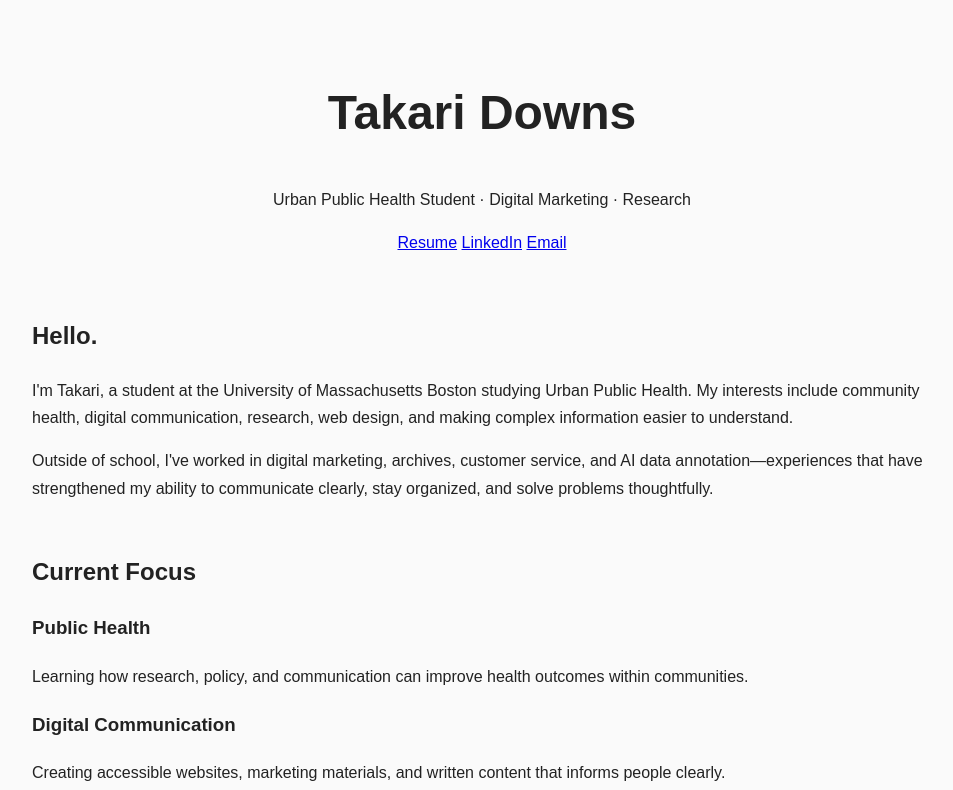
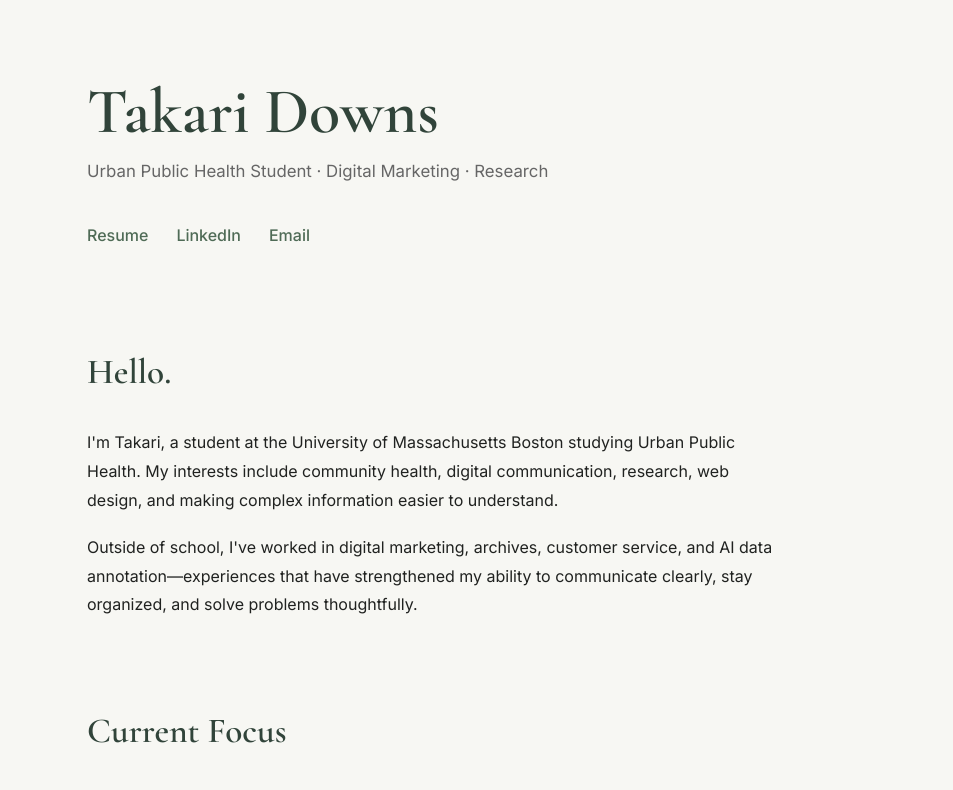
Before and after one commit to Tikyra/my-new-website, a plain HTML site: page index.html in a window 1280 px wide. Shown: the top 790 px of the page, without its empty margins (158-1111 px from the left). Drawn offline with nearby package versions, Linux system fonts and the light colour scheme.

Commit message:
Update style.css
actually stylize.

```diff
--- a/style.css
+++ b/style.css
@@ -1,26 +1,232 @@
+:root{
+
+--bg:#f7f7f3;
+--card:#ffffff;
+
+--text:#202220;
+
+--accent:#4f6b56;
+
+--accent-dark:#31443a;
+
+--border:#d7ddd7;
+
+}
+
+*{
+margin:0;
+padding:0;
+box-sizing:border-box;
+}
+
+html{
+scroll-behavior:smooth;
+}
+
 body{
-    font-family: Arial, Helvetica, sans-serif;
-    max-width:900px;
-    margin:auto;
-    padding:40px;
-    line-height:1.7;
-    background:#fafafa;
-    color:#222;
+
+background:var(--bg);
+
+color:var(--text);
+
+font-family:Inter,sans-serif;
+
+line-height:1.8;
+
+}
+
+.container{
+
+max-width:850px;
+
+margin:auto;
+
+padding:80px 30px;
+
 }
 
 header{
-    text-align:center;
-    margin-bottom:60px;
+
+margin-bottom:90px;
+
 }
 
 h1{
-    font-size:3rem;
+
+font-family:"Cormorant Garamond",serif;
+
+font-size:4rem;
+
+font-weight:600;
+
+line-height:1;
+
+margin-bottom:12px;
+
+color:var(--accent-dark);
+
+}
+
+.subtitle{
+
+font-size:1.05rem;
+
+color:#666;
+
+margin-bottom:35px;
+
+}
+
+nav{
+
+display:flex;
+
+gap:28px;
+
+flex-wrap:wrap;
+
+}
+
+nav a{
+
+text-decoration:none;
+
+color:var(--accent);
+
+font-weight:500;
+
+transition:.2s;
+
+}
+
+nav a:hover{
+
+color:var(--accent-dark);
+
+}
+
+section{
+
+margin-bottom:80px;
+
 }
 
 h2{
-    margin-top:40px;
+
+font-family:"Cormorant Garamond",serif;
+
+font-size:2.2rem;
+
+margin-bottom:25px;
+
+color:var(--accent-dark);
+
 }
 
-section{
-    margin-bottom:50px;
+p{
+
+max-width:700px;
+
+margin-bottom:18px;
+
 }
+
+.cards{
+
+display:grid;
+
+grid-template-columns:repeat(auto-fit,minmax(220px,1fr));
+
+gap:20px;
+
+margin-top:30px;
+
+}
+
+.card{
+
+background:var(--card);
+
+padding:28px;
+
+border-radius:14px;
+
+border:1px solid var(--border);
+
+transition:.25s;
+
+}
+
+.card:hover{
+
+transform:translateY(-4px);
+
+box-shadow:0 12px 30px rgba(0,0,0,.08);
+
+}
+
+.card h3{
+
+font-family:"Cormorant Garamond",serif;
+
+font-size:1.6rem;
+
+margin-bottom:12px;
+
+color:var(--accent-dark);
+
+}
+
+.experience{
+
+list-style:none;
+
+}
+
+.experience li{
+
+padding:20px 0;
+
+border-bottom:1px solid var(--border);
+
+}
+
+footer{
+
+padding-top:30px;
+
+border-top:1px solid var(--border);
+
+color:#777;
+
+font-size:.9rem;
+
+}
+
+@media (max-width:700px){
+
+.container{
+
+padding:50px 22px;
+
+}
+
+h1{
+
+font-size:3rem;
+
+}
+
+h2{
+
+font-size:1.9rem;
+
+}
+
+nav{
+
+gap:18px;
+
+}
+
+}
```
